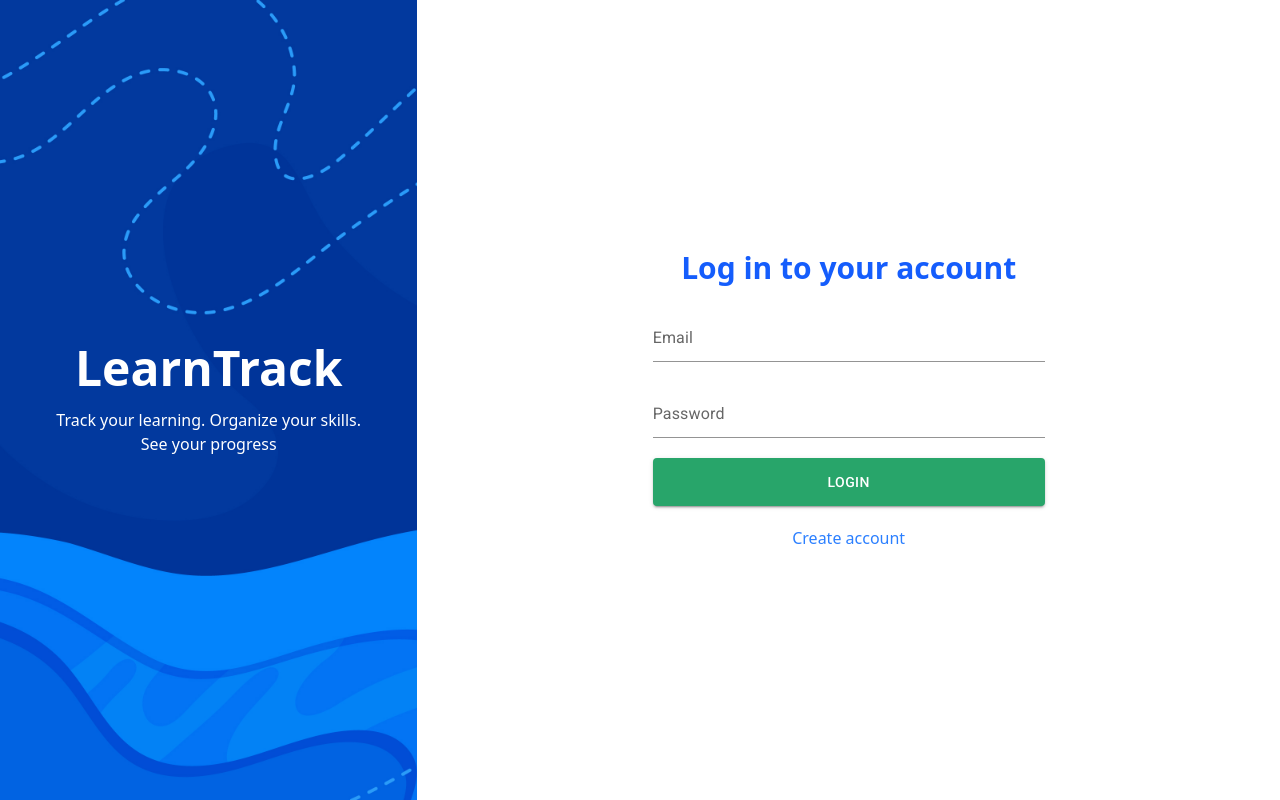
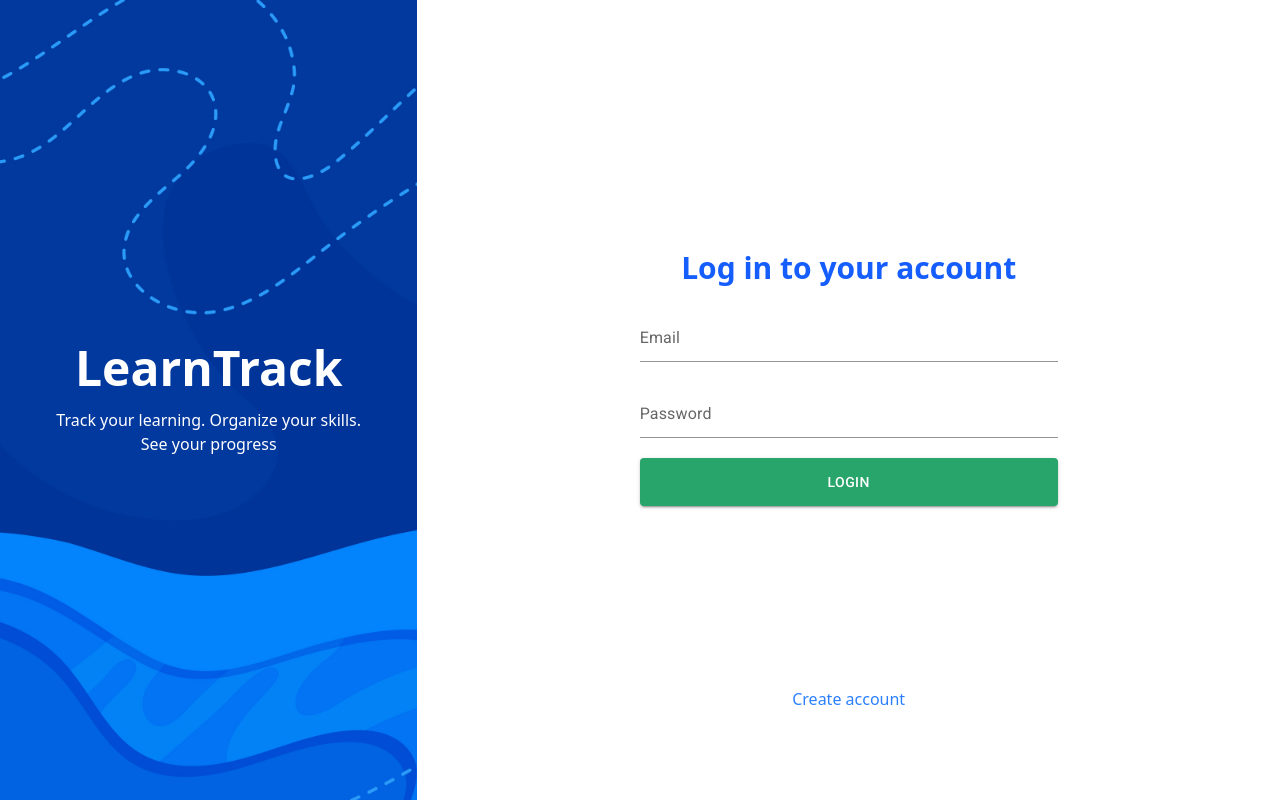
Before and after one commit to krevindev/LearnTrack, a React (Vite) app: page / in a window 1280 px wide. Built offline with nearby package versions, Linux system fonts and the light colour scheme.

Commit message:
adjusted the maximum width

```diff
--- a/src/components/AuthForm.tsx
+++ b/src/components/AuthForm.tsx
@@ -10,7 +10,7 @@ export default function AuthForm({ title, onSubmit, children }: AuthFormProps) {
   return (
     <form
       onSubmit={onSubmit}
-      className="w-full px-1 max-w-[400px] flex flex-col justify-center"
+      className="w-full max-w-[500px] flex flex-col justify-center border py-40 px-10 rounded-xl"
     >
       <h1 className="text-blue-600 font-bold text-3xl mb-5">{title}</h1>
       {children}
```
